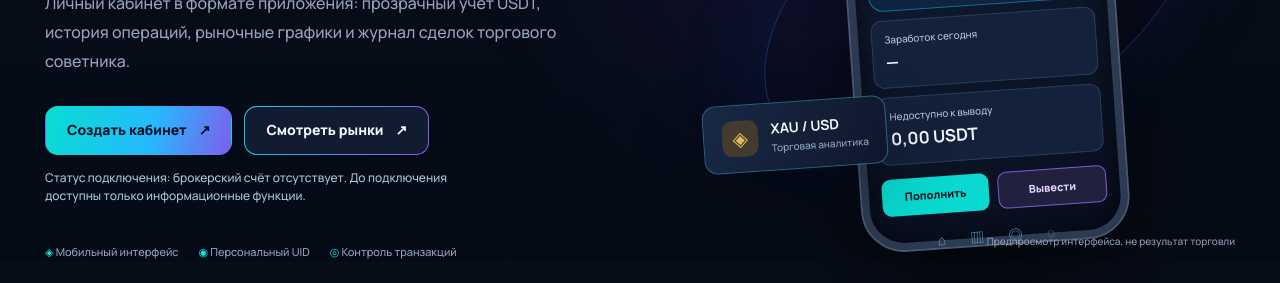
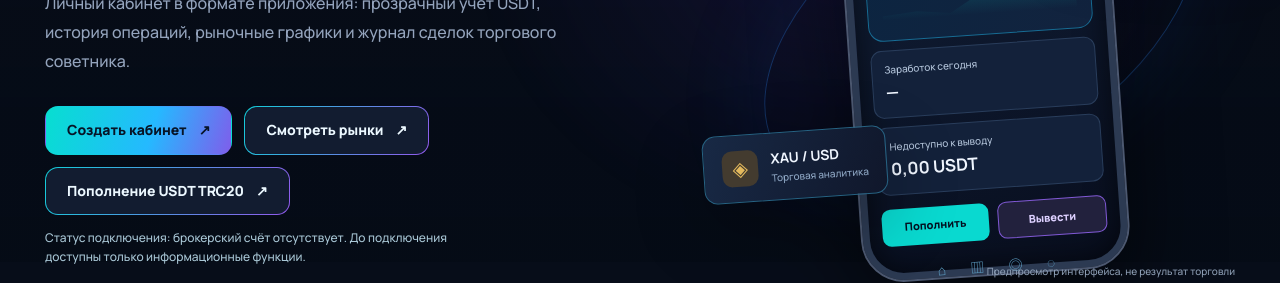
Before and after one commit to agaida88-web/veltra-miniapp-demo, a plain HTML site: page static/index.html in a window 1280 px wide. Shown: the part 538-821 px from the top of the page. Drawn offline with Linux system fonts and the light colour scheme; no server answers.

Commit message:
Add direct link to TRC20 funding section with accurate unavailable status

```diff
--- a/static/index.html
+++ b/static/index.html
@@ -21,7 +21,7 @@
 <header class="topbar"><div class="shell topbar-inner"><a href="#" class="logo" id="brand"><img src="/assets/orbit.png" alt=""/><span>VELTRA</span></a><div class="desktop-links" id="desktopLinks"><a href="#about">Возможности</a><a href="#market">Котировки</a><a href="#security">Безопасность</a></div><div class="top-right"><span class="system-status"><i></i> USDT · TRC-20</span><button class="button button-small button-primary" id="headerLogin">Личный кабинет <span>↗</span></button><button class="button button-small button-subtle hidden" id="headerLogout">Выйти</button></div></div></header>
 <main class="shell">
 <section class="page landing" id="landingPage">
-  <div class="hero"><div class="hero-text"><div class="eyebrow"><span class="pulse-dot"></span> VELTRA DIGITAL PLATFORM</div><h1>Финансовые данные.<br><span>Полный контроль.</span></h1><p class="intro">Личный кабинет в формате приложения: прозрачный учёт USDT, история операций, рыночные графики и журнал сделок торгового советника.</p><div class="hero-actions"><button id="heroSignup" class="button button-primary">Создать кабинет <span>↗</span></button><a href="#market" class="button button-outline">Смотреть рынки <span>↗</span></a></div>
+  <div class="hero"><div class="hero-text"><div class="eyebrow"><span class="pulse-dot"></span> VELTRA DIGITAL PLATFORM</div><h1>Финансовые данные.<br><span>Полный контроль.</span></h1><p class="intro">Личный кабинет в формате приложения: прозрачный учёт USDT, история операций, рыночные графики и журнал сделок торгового советника.</p><div class="hero-actions"><button id="heroSignup" class="button button-primary">Создать кабинет <span>↗</span></button><a href="#market" class="button button-outline">Смотреть рынки <span>↗</span></a><button id="heroFunding" class="button button-outline" type="button">Пополнение USDT TRC20 <span>↗</span></button></div>
 <p class="hero-status">Статус подключения: брокерский счёт отсутствует. До подключения доступны только информационные функции.</p><div class="hero-facts"><span>◈ Мобильный интерфейс</span><span>◉ Персональный UID</span><span>◎ Контроль транзакций</span></div></div>
   <div class="hero-demo"><div class="phone-frame"><div class="phone-notch"></div><div class="mini-top"><img src="/assets/orbit.png" alt=""> <b>VELTRA</b><span>⌁</span></div><div class="mini-uid">◌ UID VLT-00000000 <small>ПРИМЕР</small></div><div class="mini-main"><div class="tiny-kicker">Общий баланс</div><h2>0,00 <small>USDT</small></h2><div class="mini-rise"></div></div><div class="mini-box"><small>Заработок сегодня</small><strong>—</strong></div><div class="mini-box"><small>Недоступно к выводу</small><strong>0,00 USDT</strong></div><div class="mini-buttons"><span>Пополнить</span><span>Вывести</span></div><div class="mini-tabs">⌂　 ▥　 ◎　 ◌</div></div><div class="floating-tile"><div class="spark-mark">↗</div><div><strong>BTC / USD</strong><small>График TradingView</small></div></div><div class="floating-tile second"><div class="spark-mark gold">◈</div><div><strong>XAU / USD</strong><small>Торговая аналитика</small></div></div><div class="hero-note">Предпросмотр интерфейса, не результат торговли</div></div></div>
   <section id="about" class="landing-section"><div class="section-intro"><div><div class="eyebrow">ИНСТРУМЕНТЫ</div><h2>Всё необходимое под рукой</h2></div><p>Удобная навигация, единый баланс и понятные операции для каждого пользователя.</p></div><div class="feature-grid"><article class="feature-card"><span class="feature-icon">▤</span><h3>Личный кабинет</h3><p>UID, профиль, защищённый вход и отдельное подтверждение вывода.</p><small>01 / Аккаунт</small></article><article class="feature-card"><span class="feature-icon">⇄</span><h3>Переводы TRC-20</h3><p>Сверка транзакций по TXID. Зачисление только после подтверждения сети.</p><small>02 / Операции</small></article><article class="feature-card"><span class="feature-icon">▥</span><h3>Графики и бот</h3><p>BTC/USD, XAU/USD и отдельный журнал импортированных сделок советника.</p><small>03 / Аналитика</small></article></div></section>
```
